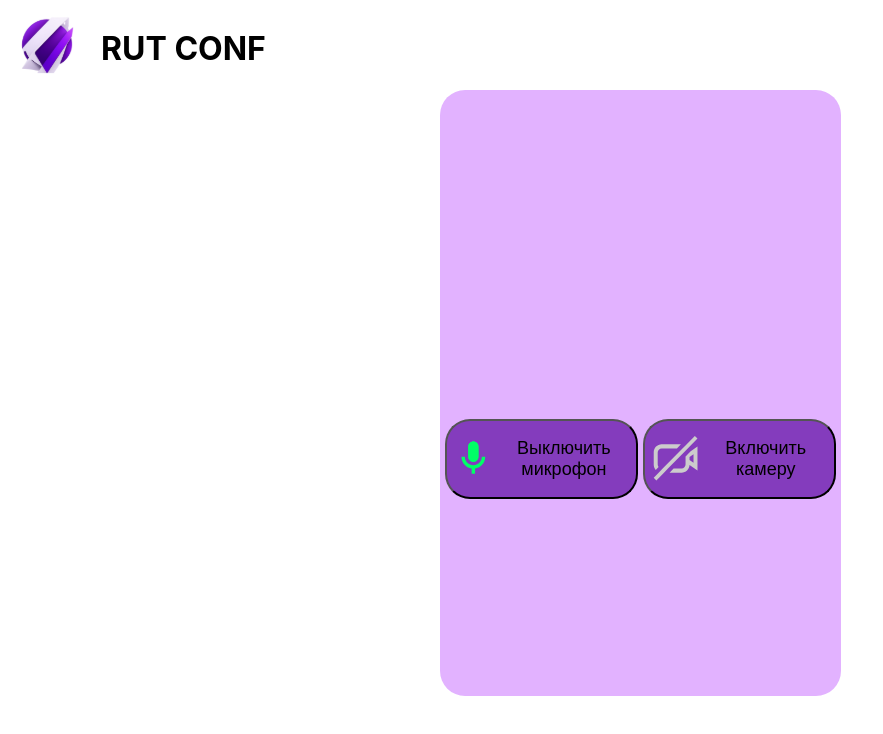
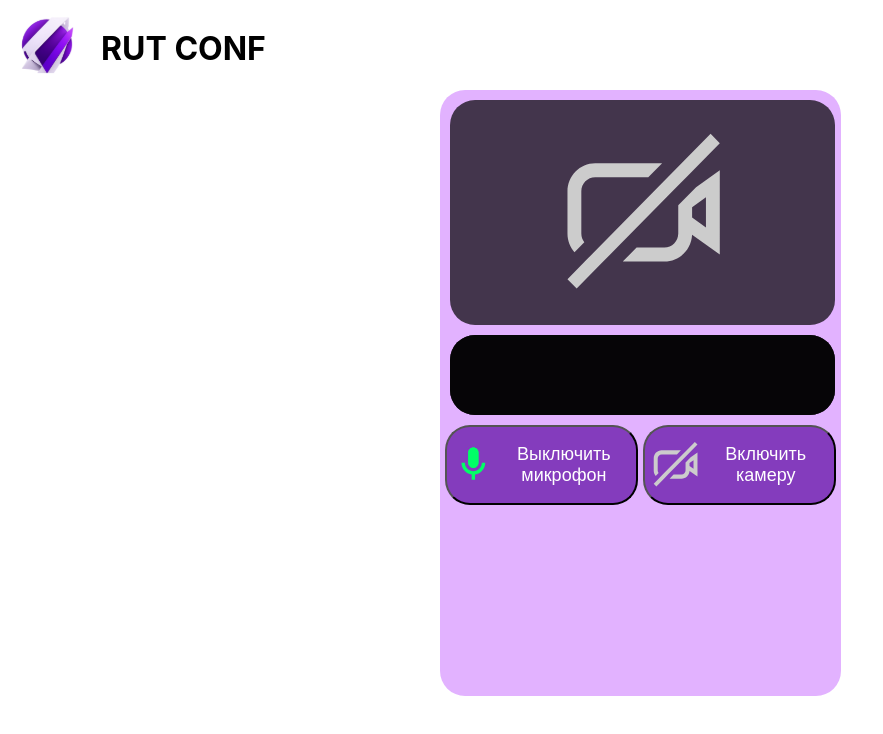
Before and after one commit to homepirate/rutconf_frontend, a Vue app: page / in a window 1280 px wide. Both pictures are taken after a click on the button "Включить микрофон". Shown: the top 734 px of the page, without its empty margins (0-883 px from the left). Built offline with nearby package versions, Linux system fonts and the light colour scheme; no server answers.

Commit message:
add micro webcam test buttons

```diff
--- a/src/components/MainBoard.vue
+++ b/src/components/MainBoard.vue
@@ -1,10 +1,20 @@
+
 <template>
     <div class="main-rectangle">
+        <div class="webcam-window">
+            <div class="cam-video-off" v-if="!isCamActive">
+                <IconCamOFF style="width: 75%; height: 75%;"></IconCamOFF>
+            </div>
+            <VideoWin v-else ref="videoWin" :isCamActive="isCamActive" />
+        </div>
+        <div class="micro-window">
+            <MicroWin ref="microWin" v-show="isMicroActive" :isMicroActive="isMicroActive" />
+        </div>
         <div class="btn-micro-cam">
             <my-button-mc style="margin-left: 5px" @click="toggleMicrophone">
                 <span style="display: flex; align-items: center;">
                     <IconMicroOFF v-if="!isMicroActive"></IconMicroOFF>
-                    <IconMicroON v-if="isMicroActive"></IconMicroON>
+                    <IconMicroON v-else ></IconMicroON>
                     <span style="margin-left: 5px;">
                         {{ isMicroActive ? "Выключить микрофон" : "Включить микрофон" }}
                     </span>
@@ -13,7 +23,7 @@
             <my-button-mc style="margin-left: 5px" @click="toggleCamera">
                 <span style="display: flex; align-items: center;">
                     <IconCamOFF v-if="!isCamActive"></IconCamOFF>
-                    <IconCamON v-if="isCamActive"></IconCamON>
+                    <IconCamON v-else></IconCamON>
                     <span style="margin-left: 5px;">
                         {{ isCamActive ? "Выключить камеру" : "Включить камеру" }}
                     </span>
@@ -29,6 +39,8 @@ import IconMicroON from './icons/IconMicroON.vue';
 import IconMicroOFF from './icons/IconMicroOFF.vue';
 import IconCamOFF from './icons/IconCamOFF.vue';
 import IconCamON from './icons/IconCamON.vue';
+import VideoWin from './UI/VideoWin.vue';
+import MicroWin from './UI/MicroWin.vue'
 
 export default {
     name: 'main-board',
@@ -38,6 +50,8 @@ export default {
         IconMicroOFF,
         IconCamON,
         IconCamOFF,
+        VideoWin,
+        MicroWin,
     },
     data() {
         return {
@@ -48,9 +62,35 @@ export default {
     methods: {
         toggleMicrophone() {
             this.isMicroActive = !this.isMicroActive;
+            if (this.isMicroActive){
+                this.$nextTick(() => {
+                    if (this.$refs.microWin) {
+                        this.$refs.microWin.initializeMicrophone();
+                    }
+                });
+            } else {
+                this.$nextTick(() => {
+                    if (this.$refs.microWin) {
+                        this.$refs.microWin.stopMicrophone();
+                    }
+                });
+            }
         },
         toggleCamera() {
             this.isCamActive = !this.isCamActive;
+            if (this.isCamActive) {
+                this.$nextTick(() => {
+                    if (this.$refs.videoWin) {
+                        this.$refs.videoWin.startCamera();
+                    }
+                });
+            } else {
+                this.$nextTick(() => {
+                    if (this.$refs.videoWin) {
+                        this.$refs.videoWin.stopCamera();
+                    }
+                });
+            }
         }
     }
 };
@@ -58,13 +98,37 @@ export default {
 
 <style scoped>
     .main-rectangle {
-    width: 401px;
-    height: 606px;
-    border-radius: 25px;
-    background: rgba(158, 0, 255, 0.3);
+        width: 401px;
+        height: 606px;
+        border-radius: 25px;
+        background: rgba(158, 0, 255, 0.3);
     }
 
-    .btn-micro-cam {
-        margin-top: 329px;
+
+    .webcam-window {
+        width: 385px;
+        height: 225px;
+        margin: 10px;
+        background: rgba(0, 0, 0, 0.7);
+        border-radius: 25px;
+        overflow: hidden; /* Это чтоб блок внутри занимал полностью родительский div  */
+
+
+    }
+    .micro-window{
+        background:rgba(0, 0, 0, 0.7);
+        width: 385px;
+        height: 80px;
+        border-radius: 25px;
+        margin: 10px;
+        overflow: hidden;
+    }
+
+    .cam-video-off {
+        width: 100%;
+        height: 100%;
+        display: flex;
+        align-items: center;
+        justify-content: center;
     }
 </style>
--- /dev/null
+++ b/src/components/UI/MicroWin.vue
@@ -0,0 +1,88 @@
+<template>
+  <div class="microphone-volume">
+    <div class="volume-meter">
+      <div class="volume-fill" v-for="(color, index) in volumeColors" :key="index" :style="{ width: `${volume}%`, backgroundColor: color }"></div>
+    </div>
+  </div>
+</template>
+
+<script>
+export default {
+  props: {
+    isMicroActive: Boolean, // Передаем статус активации микрофона
+  },
+  data() {
+    return {
+      volume: 0, // Начальное значение громкости
+      volumeColors: ['#00ff00', '#4dff00', '#99ff00', '#e5ff00', '#ffbf00', '#ff8000', '#ff4000'], // Цвета для шкалы громкости
+      microphone: null,
+    };
+  },
+  methods: {
+    initializeMicrophone() {
+      if (this.isMicroActive) {
+        const audioContext = new (window.AudioContext || window.webkitAudioContext)();
+        const analyser = audioContext.createAnalyser();
+
+        navigator.mediaDevices
+          .getUserMedia({ audio: true })
+          .then((stream) => {
+            this.microphone = audioContext.createMediaStreamSource(stream);
+            this.microphone.connect(analyser);
+            analyser.connect(audioContext.destination);
+
+            analyser.fftSize = 256;
+            const bufferLength = analyser.frequencyBinCount;
+            const dataArray = new Uint8Array(bufferLength);
+
+            this.analyzeVolume(analyser, dataArray);
+          })
+          .catch((error) => {
+            console.error('Ошибка при активации микрофона:', error);
+          });
+      }
+    },
+    analyzeVolume(analyser, dataArray) {
+      const updateVolume = () => {
+        analyser.getByteFrequencyData(dataArray);
+        const sum = dataArray.reduce((acc, value) => acc + value, 0);
+        const average = sum / dataArray.length;
+        this.volume = (average / 256) * 100; // Преобразуем в проценты
+        requestAnimationFrame(updateVolume);
+      };
+      updateVolume();
+    },
+    stopMicrophone() {
+      if (this.microphone) {
+        const tracks = this.microphone.mediaStream.getAudioTracks();
+        tracks.forEach((track) => {
+          track.stop();
+        });
+        this.microphone = null;
+        this.volume = 0;
+      }
+    },
+  },
+};
+</script>
+
+<style scoped>
+.microphone-volume {
+  display: flex;
+  align-items: center;
+  margin: 0 auto;
+  background: rgba(0, 0, 0, 0.7);
+}
+
+.volume-meter {
+  width: 100%;
+  height: 80px;
+  background: rgba(0, 0, 0, 0.7);
+  display: flex;
+}
+
+.volume-fill {
+  height: 100%;
+  transition: width 0.2s ease-out;
+}
+</style>
--- a/src/components/UI/MyButtonMC.vue
+++ b/src/components/UI/MyButtonMC.vue
@@ -20,5 +20,6 @@
     cursor: pointer;
     vertical-align: middle;
     font-size: 18px;
+    color: white;
   }
   </style>
--- /dev/null
+++ b/src/components/UI/VideoWin.vue
@@ -0,0 +1,47 @@
+<template>
+  <div>
+    <video ref="videoElement" autoplay></video>
+  </div>
+</template>
+
+<script>
+export default {
+  data() {
+    return {
+      stream: null,
+    };
+  },
+  methods: {
+    startCamera() {
+      if (!this.stream) {
+        navigator.mediaDevices
+          .getUserMedia({ video: true })
+          .then((stream) => {
+            this.$refs.videoElement.srcObject = stream;
+            this.stream = stream;
+          })
+          .catch((error) => {
+            console.error('Ошибка при включении камеры:', error);
+          });
+      }
+    },
+    stopCamera() {
+      if (this.stream) {
+        this.stream.getTracks().forEach((track) => {
+          track.stop();
+        });
+        this.$refs.videoElement.srcObject = null;
+        this.stream = null;
+      }
+    },
+  },
+};
+</script>
+
+<style scoped>
+  video{
+    border-radius: 25px;
+    width: 100%;
+    height: 100%;
+  }
+</style>
--- a/src/components/UI/index.js
+++ b/src/components/UI/index.js
@@ -1,6 +1,10 @@
 import MyButtonMC from "@/components/UI/MyButtonMC.vue";
+import VideoWin from "@/components/UI/VideoWin.vue";
+import MicroWin from "@/components/UI/MicroWin.vue";
 
 
 export default [
     MyButtonMC,
+    VideoWin,
+    MicroWin,
 ];
```
